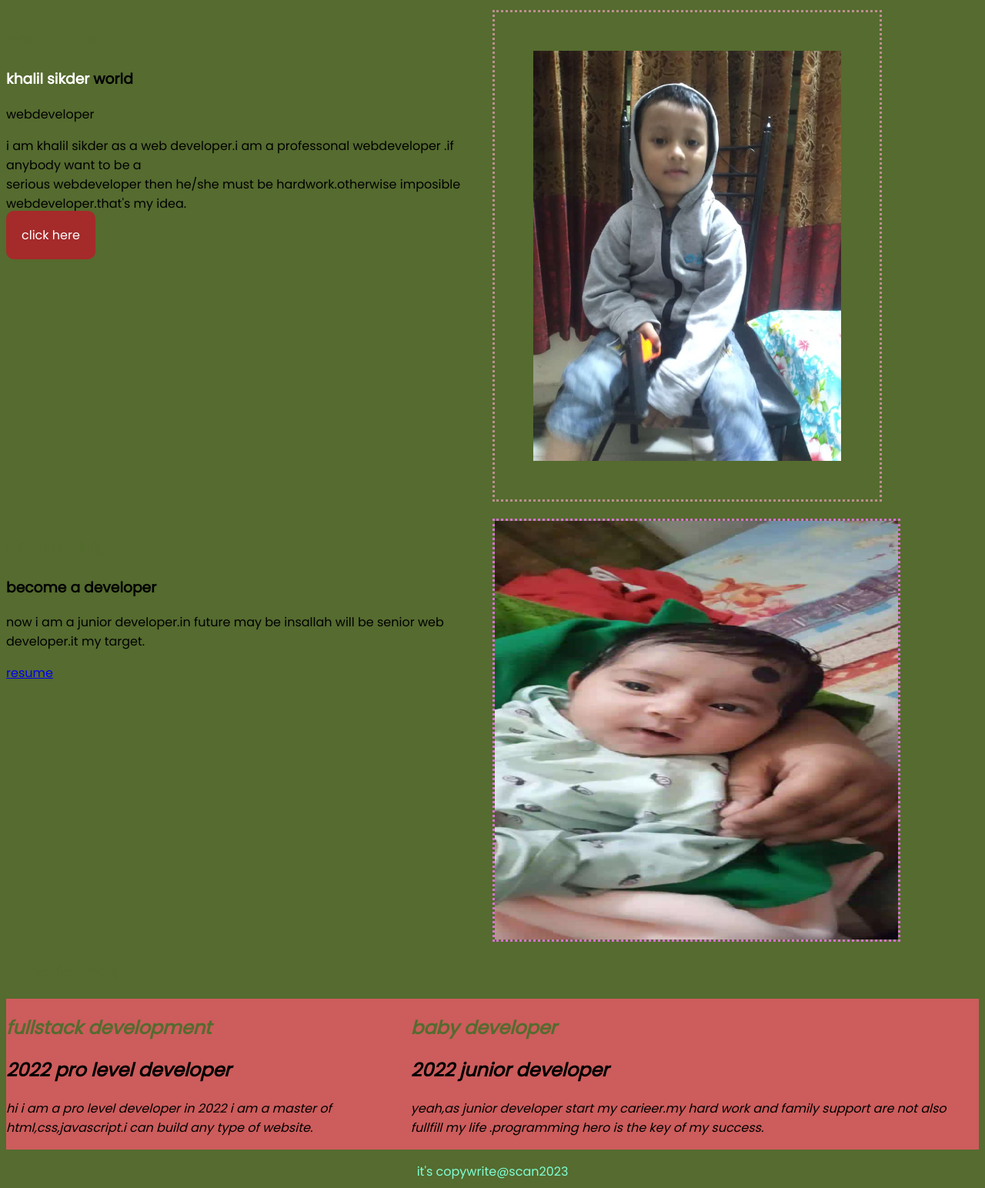
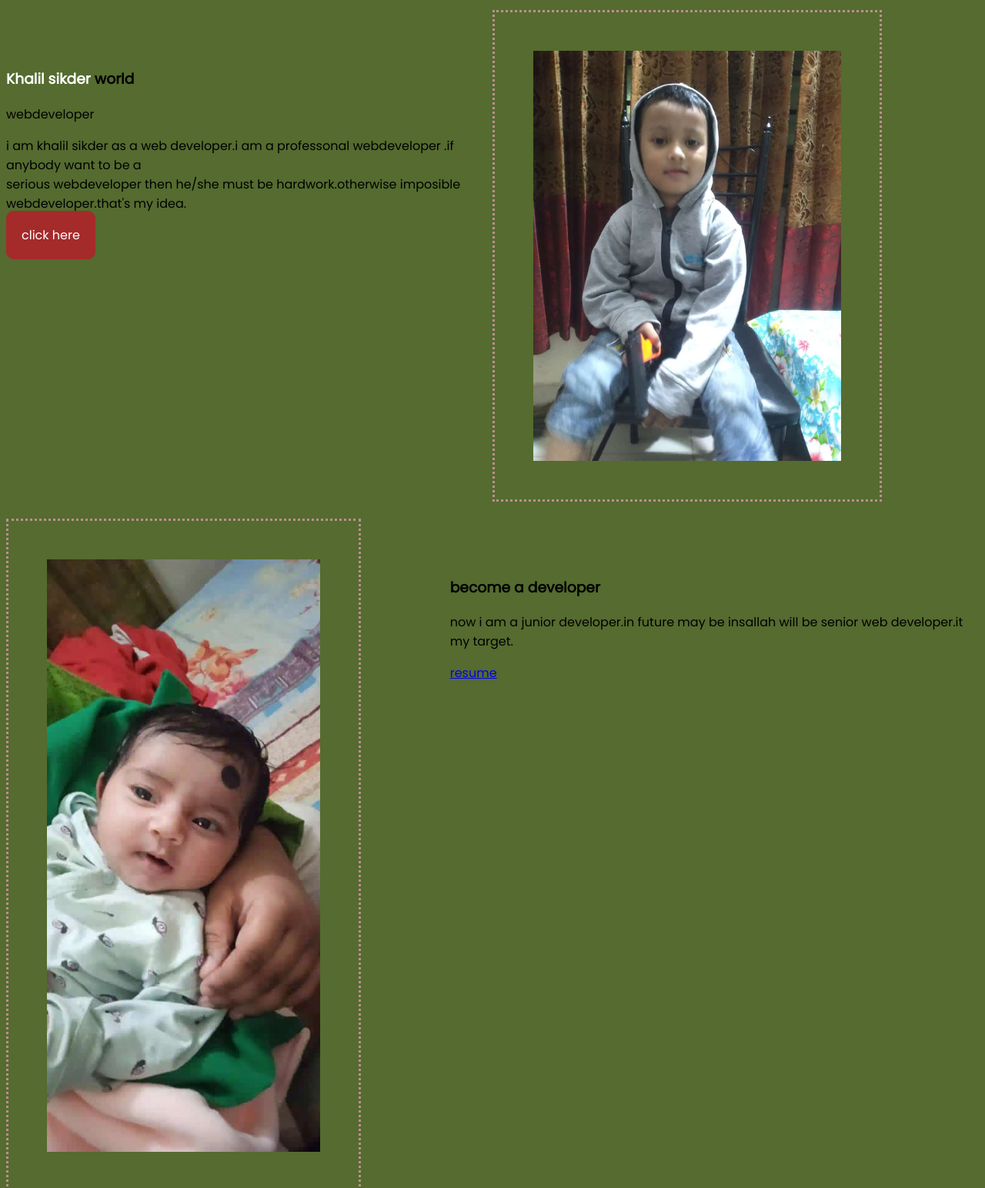
Before and after one commit to khalilsikder/developer-portfolio, a plain HTML site: page index.html in a window 1280 px wide. Shown: the part 54-1598 px from the top of the page at 77% size. Drawn offline with Linux system fonts and the light colour scheme.

Commit message:
change something

```diff
--- a/index.html
+++ b/index.html
@@ -20,7 +20,7 @@
         <section>
             <div class="width-half">
               <h1>wellcome<h1>
-              <h3><span>khalil sikder</span> world</h1>
+              <h3><span>Khalil sikder</span> world</h1>
                webdeveloper</h3>
                <p>i am khalil sikder as a web developer.i am a professonal webdeveloper
                .if anybody want to be a <br>serious webdeveloper then he/she
@@ -35,6 +35,10 @@
         </section>
         <section class="dream-web">
             <div class="width-half">
+                <img src="images/naty.jpg" alt="this photo is my naty">
+            </div>
+
+            <div class="naty">
                 <h1>dream-big</h1>
                 <h3>become a developer</h3>
                 <p>now i am a junior developer.in future
@@ -43,14 +47,12 @@
                 </p>
                 <a class="resume" target="_blank" href="http://google.com">resume</a>
                </div>
-            <div class="naty">
-             <img src="images/naty.jpg" alt="this photo is my naty">
-            </div>
+
         </section>
             <h1>experiences</h1>
         <section class=" para">
             <div>
-             <h1>fullstack development</h1>
+             <h1>Fullstack development</h1>
              <h2>2022 pro level developer</h2>
              <p>hi i am a pro level developer in 2022
               i am a master of html,css,javascript.i can build any type of website.</p>
```
Lines whose indentation alone changed are shown as unchanged.
